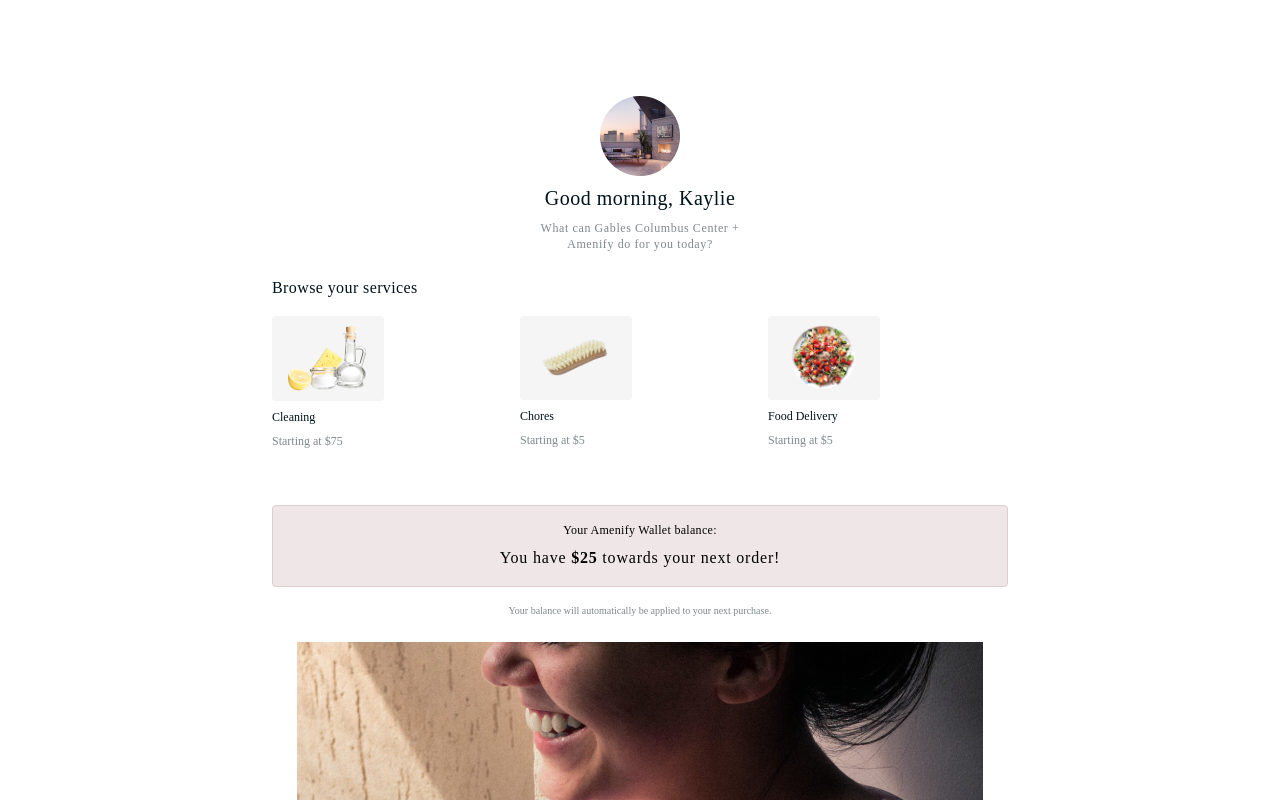
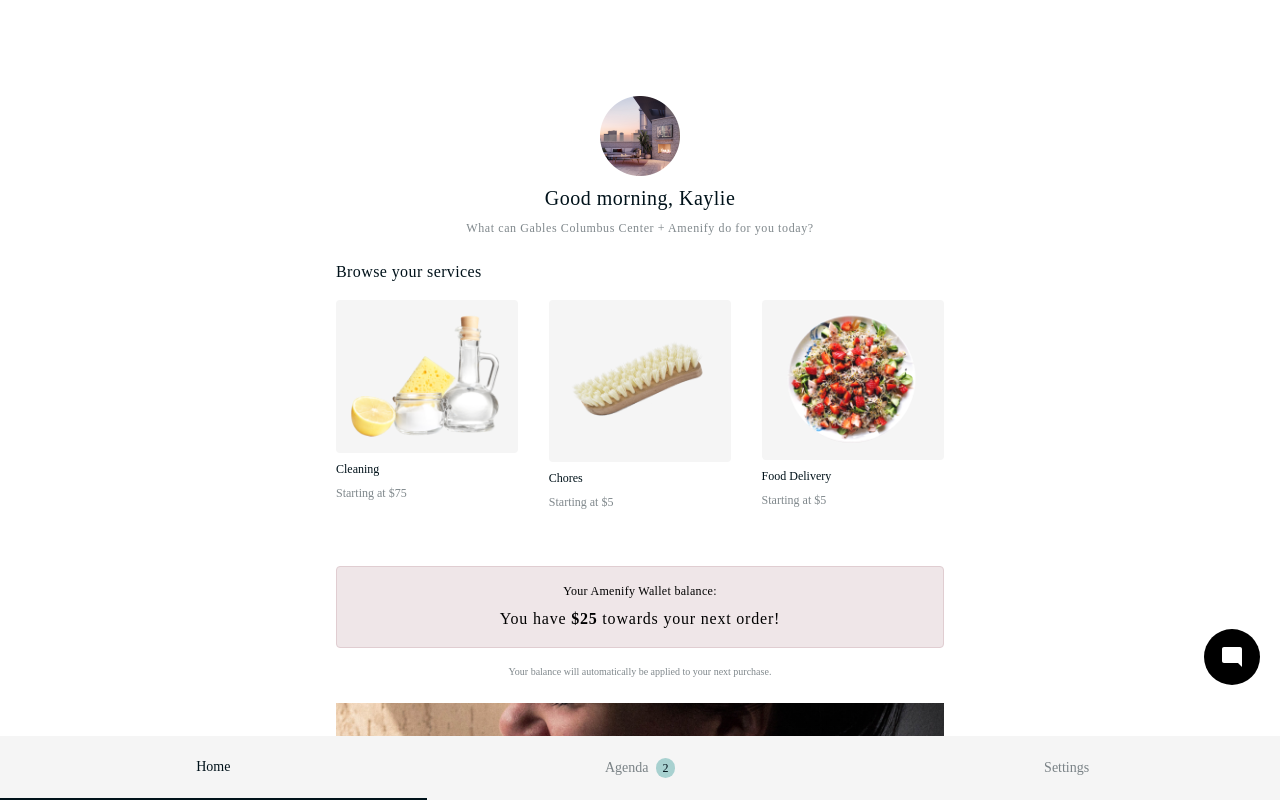
Before and after one commit to shivamChopraCodes/amenify-test, a React (Create React App) app: page / in a window 1280 px wide. Shown: the top 800 px of the page. Built offline with nearby package versions, Linux system fonts and the light colour scheme; a web font is replaced by a local one.

Commit message:
UI changes, added nav and message icon

```diff
--- a/src/App.js
+++ b/src/App.js
@@ -1,4 +1,3 @@
-import logo from './logo.svg';
 import './App.css';
 import UserGreet from './Components/UserGreet';
 import ServicesDisplayed from './Components/ServicesDisplayed';
@@ -6,16 +5,19 @@ import Testimonial from './Components/Testimonial';
 import MenuSection from './Components/MenuSection';
 import Carousel from './Components/Carousel';
 import Footer from './Components/Footer';
+import Navbar from './Components/Navbar';
 
 function App() {
   return (
-    <div className='metropolis w-full max-w-screen-md flex-col-center mx-auto px-4'>
+    <div className='metropolis w-full max-w-screen-sm flex-col-center mx-auto px-4 pb-20 relative'>
       <UserGreet />
       <ServicesDisplayed />
       <Testimonial />
       <MenuSection />
       <Carousel />
       <Footer />
+      <Navbar />
+      <img src='/images/message-icon.svg' className='fixed right-1 bottom-24 z-20' alt={'message icon'} />
     </div>
   );
 }
--- a/src/Components/Carousel.js
+++ b/src/Components/Carousel.js
@@ -8,7 +8,7 @@ const Carousel = () => {
                 }
             </div>
         </div>
-            <section className='flex flex-col items-start text-primary mt-4' >
+            <section className='flex flex-col items-start text-primary mt-4 w-full' >
               <p className='font-normal text-base tracking-wider' >Take N Bake</p>
               <p className='font-normal text-sm tracking-wider pr-7 my-2' >Hosting a get-together? We got you. Check out our chef-prepared family-style meals.</p>
               <button className='bg-[#424242] font-normal text-sm rounded-2xl text-white py-1 px-2 tracking-wide my-2' >See the menu</button>
--- a/src/Components/MenuSection.js
+++ b/src/Components/MenuSection.js
@@ -3,17 +3,17 @@ const MenuSection = () => {
         <div className='w-full flex-col-center my-2 text-primary' >
             <div className='w-full flex-col-center mb-7 text-primary' >
                 <img className='w-full' src='/images/lunch-menu-bg.png' alt={'Lunch bg'} />
-                <section className='w-full bg-gradient-white -mt-8 flex-col-center py-4'>
+                <section className='w-full bg-gradient-white -mt-8 md:-mt-16 flex-col-center py-4'>
                     <p className='font-normal text-base tracking-wider' >Treat yourself.</p>
                     <p className='font-normal text-sm tracking-wider text-center w-3/5 my-4' >Chef-prepared delicious meals handcrafted and delivered.</p>
                     <button className='bg-[#424242] text-sm font-normal rounded-2xl text-white py-1 px-2 tracking-wide mb-2' >See the Lunch menu</button>
                 </section>
             </div>
             <div className='w-full flex-col-center mt-7 text-primary' >
-                <img src='/images/dinner-menu.png' alt={'Dinner bg'} width={'167px'} />
+                <img className='w-1/2' src='/images/dinner-menu.png' alt={'Dinner bg'}  />
                 <section className='w-full flex-col-center py-4'>
-                    <p className='font-normal text-base tracking-wider' >Dinner has never been easier.</p>
-                    <p className='font-normal text-sm tracking-wider text-center w-3/5 my-4' >Chef-prepared delicious meals handcrafted and delivered.</p>
+                    <p className='font-normal text-base tracking-wider text-center' >Dinner has never been easier.</p>
+                    <p className='font-normal text-sm tracking-wider text-center px-8 my-4' >Chef-prepared delicious meals handcrafted and delivered.</p>
                     <button className='bg-[#424242] text-sm font-normal rounded-2xl text-white py-1 px-2 tracking-wide' >See the Dinner menu</button>
                 </section>
             </div>
--- /dev/null
+++ b/src/Components/Navbar.js
@@ -0,0 +1,13 @@
+import { useState } from "react"
+
+const Navbar = () => {
+    const [activeTab,setActiveTab] = useState(0)
+    return (
+        <nav className='bottom-0 left-0 z-20 bg-[#F5F5F5] w-full fixed flex-row-center text-sm leading-[22px] font-medium text-secondary' >
+            <a className={`py-5 w-1/3 text-center ${activeTab === 0 && 'text-primary border-b-2 border-primary'} `} onClick={()=>setActiveTab(0)}>Home</a>
+            <a className={`py-5 w-1/3 text-center ${activeTab === 1 && 'text-primary border-b-2 border-primary'} flex items-center justify-center`} onClick={()=>setActiveTab(1)}>Agenda<span className='bg-[#A8D1D0] text-primary text-xs leading-[12px] tracking-wider rounded-full py-1 px-[6px] ml-2' >2</span> </a>
+            <a className={`py-5 w-1/3 text-center ${activeTab === 2 && 'text-primary border-b-2 border-primary'} `} onClick={()=>setActiveTab(2)}>Settings</a>
+        </nav>
+    )
+}
+export default Navbar
--- a/src/Components/ServicesDisplayed.js
+++ b/src/Components/ServicesDisplayed.js
@@ -15,7 +15,7 @@ const ServicesDisplayed = () => {
                 <div className='dark-bg-gradient' />
             </div>
             <div className='flex-col-center mt-10 text-primary' >
-                <img src='/images/broom.png' alt={'Broom.png'} width={'122px'} />
+                <img className='w-1/3' src='/images/broom.png' alt={'Broom.png'}  />
                 <p className='font-normal text-base tracking-wide ' >We leave a little sparkle.</p>
                 <p className='font-normal text-sm tracking-wide text-center w-2/3 my-4' >Members enjoy special pricing so leave the chores to us.</p>
                 <button className='bg-[#A8D1D0] font-medium text-sm tracking-wide border rounded-3xl py-1 px-2' >
--- a/src/Components/UserGreet.js
+++ b/src/Components/UserGreet.js
@@ -3,19 +3,16 @@ const servicesData = [
         title: 'cleaning',
         info: 'Starting at $75',
         img: '/images/cleaning.png',
-        width: '96px',
     },
     {
         title: 'chores',
         info: 'Starting at $5',
         img: '/images/chores.png',
-        width: '90px'
     },
     {
         title: 'food delivery',
         info: 'Starting at $5',
         img: '/images/food-delivery.png',
-        width: '76px'
     }
 ]
 
@@ -25,15 +22,15 @@ const UserGreet = () => {
             <div className='flex-col-center' >
                 <img src='/images/user-profile.png' alt='User Profile' width={'80px'} height={'80px'} />
                 <h2 className='font-medium text-xl text-primary tracking-wide my-2' >Good morning, Kaylie</h2>
-                <p className='font-medium text-xs text-secondary tracking-wider w-3/5 text-center' >What can Gables Columbus Center + Amenify do for you today?</p>
+                <p className='font-medium text-xs text-secondary tracking-wider text-center px-10' >What can Gables Columbus Center + Amenify do for you today?</p>
             </div>
             <div className='flex-col-center w-full my-6' >
                 <p className='font-normal text-base text-primary tracking-wide text-left w-full mb-2' >Browse your services</p>
-                <div className='grid grid-cols-3 w-full my-2 grid-rows-1 gap-2' >
+                <div className='grid grid-services grid-cols-[repeat(auto-fill,_30%)] justify-between grid-flow-row	 w-full my-2 gap-2' >
                 {
                     servicesData.map((service,i)=><div key={service.img} className={`flex flex-col items-start`} >
-                        <div className='bg-[#F5F5F5] py-1 flex-row-center w-28 hover:border hover:border-[#ABD1D0] rounded nm, '>
-                            <img className='' src={service.img} alt={'Service'} width={service.width} />
+                        <div className='bg-[#F5F5F5] py-1 flex-row-center w-full hover:border hover:border-[#ABD1D0] rounded nm, '>
+                            <img className={`${ i===2 ? 'w-5/6' : 'w-full'}`} src={service.img} alt={'Service'} width={service.width} />
                         </div>
                         <p className='font-medium text-xs text-primary capitalize my-2' >{service.title}</p>
                         <p className='font-medium text-xs text-secondary' >{service.info}</p>
@@ -41,11 +38,11 @@ const UserGreet = () => {
                 }
                 </div>
             </div>
-            <div className='flex-col-center my-4 mt-6 w-full rounded bg-banner py-4 border border-[#E0CDD1]' >
+            <div className='flex-col-center my-4 mt-6 w-full rounded bg-banner py-4 border border-[#E0CDD1] px-2 text-center' >
                 <p className='font-medium text-xs tracking-wide' >Your Amenify Wallet balance:</p>
                 <p className='font-normal text-base tracking-wider mt-2' >You have <span className='font-bold' >$25</span> towards your next order!</p>
             </div>
-            <p className='font-medium text-[10px] text-secondary' >Your balance will automatically be applied to your next purchase.</p>
+            <p className='font-medium text-[10px] text-secondary text-center' >Your balance will automatically be applied to your next purchase.</p>
         </div>
     );
 }
```
Also changed, not shown: public/images/message-icon.svg (added).
